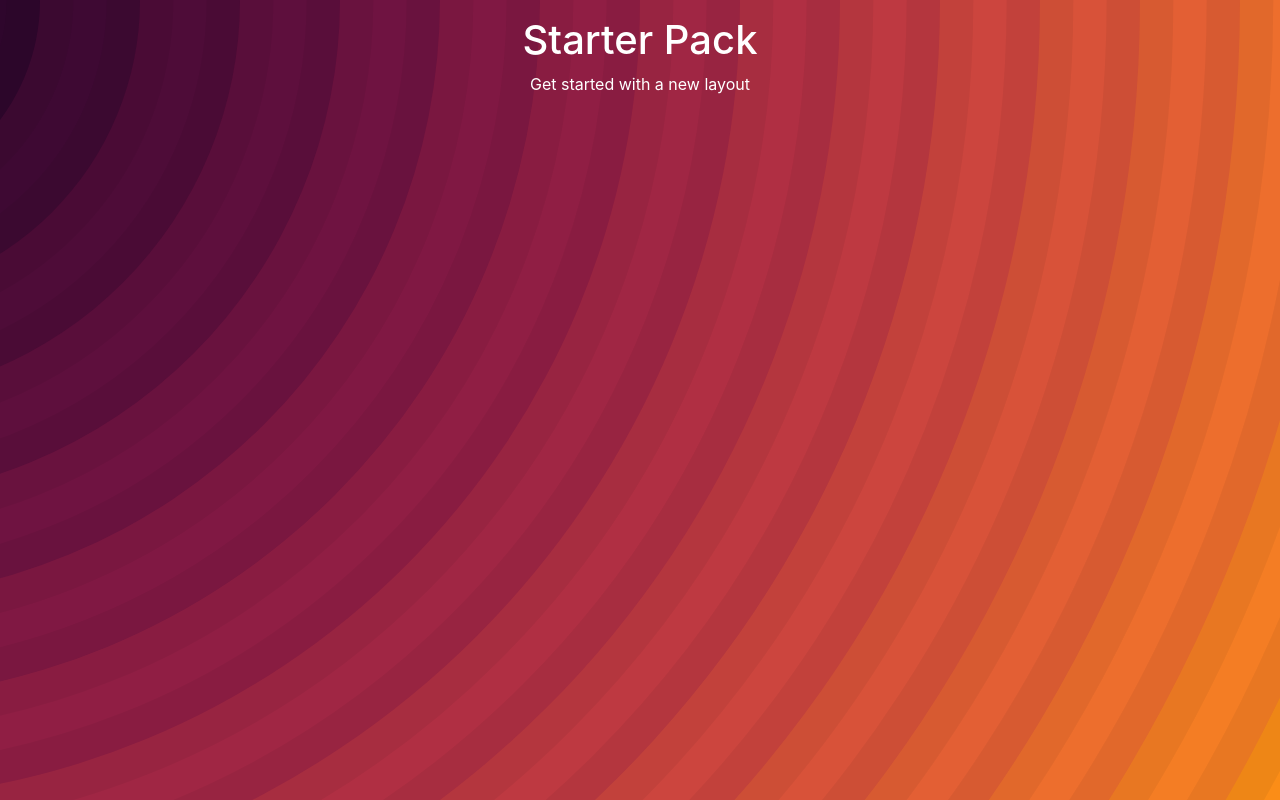
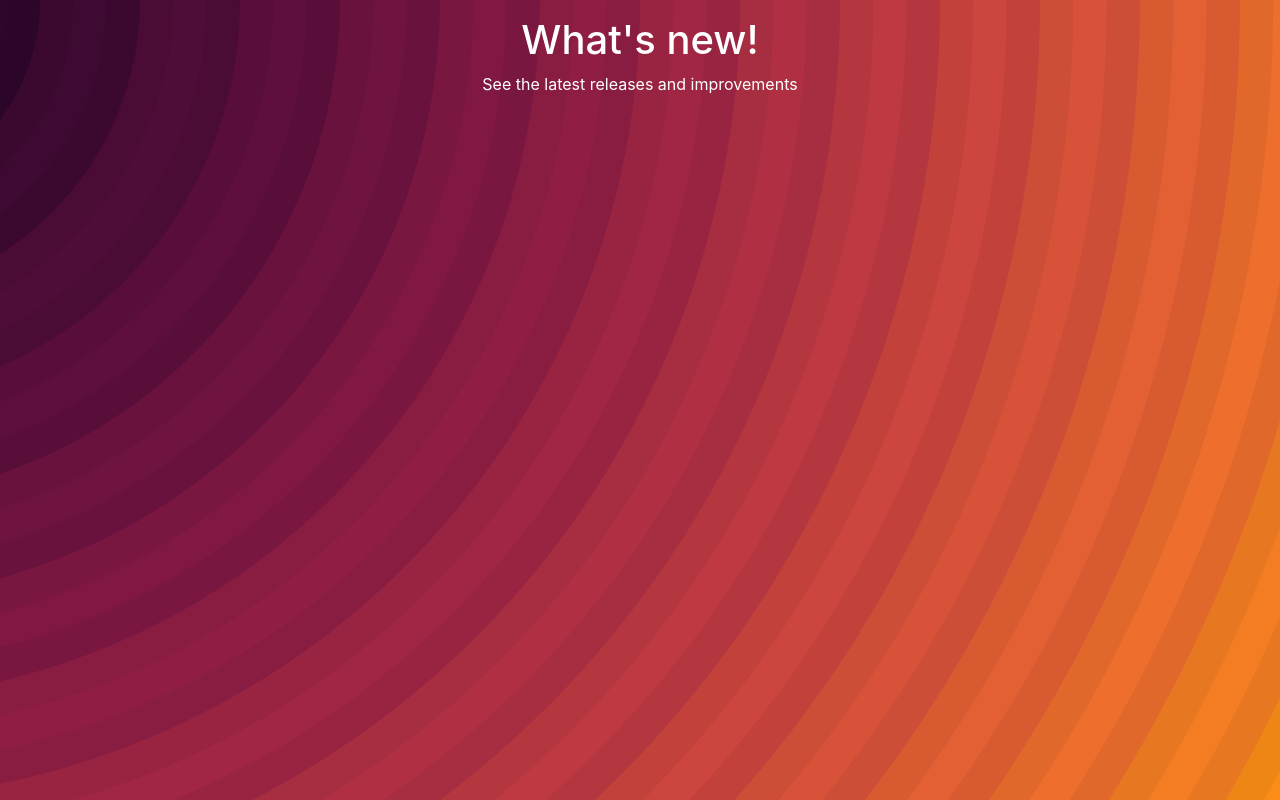
Before and after one commit to whitley40/style-starter, a website: page src/index.html in a window 1280 px wide. Drawn offline with nearby package versions, Linux system fonts and the light colour scheme; files that its build step writes are made by us from their sources.

Commit message:
first release-log changes

```diff
--- a/src/index.html
+++ b/src/index.html
@@ -20,8 +20,8 @@
 <body>
 
 <div class="container-fluid d-flex flex-column align-items-center p-3">
-  <h1>Starter Pack</h1>
-  <p>Get started with a new layout</p>
+  <h1>What's new!</h1>
+  <p>See the latest releases and improvements</p>
 </div>
 
 
```
Also changed, not shown: dist/index.html.
